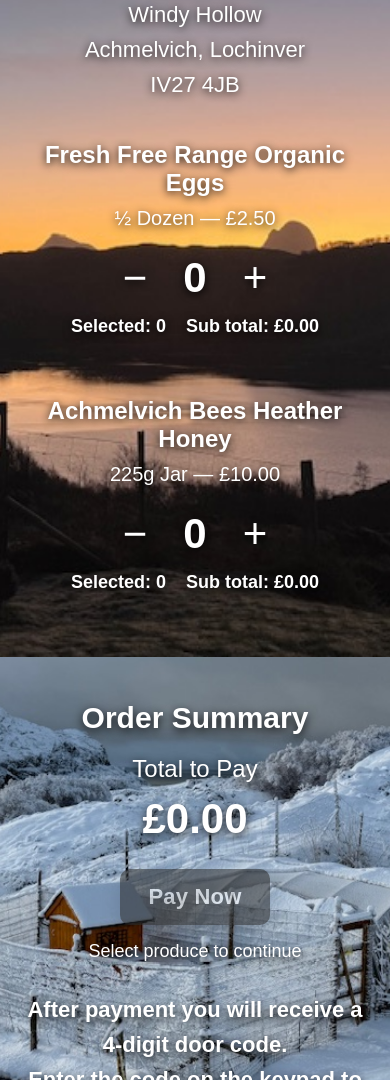
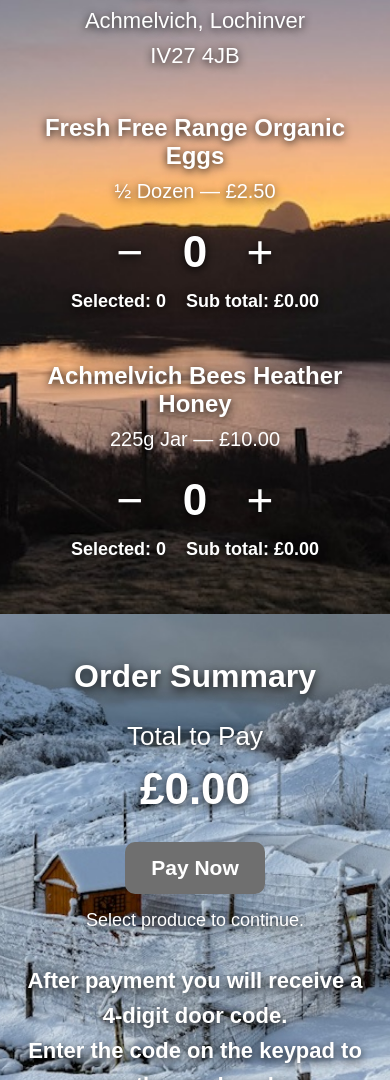
Before and after one commit to Admiral2022/lochroeproduce, a plain HTML site: page index.html in a window 390 px wide. Shown: the part 139-1219 px from the top of the page. Drawn offline with Linux system fonts and the light colour scheme.

Commit message:
Update 10 index.html

```diff
--- a/index.html
+++ b/index.html
@@ -3,33 +3,23 @@
 <head>
   <meta charset="UTF-8" />
   <meta name="viewport" content="width=device-width, initial-scale=1" />
-  <title>Loch Roe Produce</title>
-  <meta
-    name="description"
-    content="Fresh croft produce from Loch Roe Produce in Achmelvich, Lochinver."
-  />
+  <title>Fresh Croft Produce</title>
 
   <style>
-    :root{
-      --text:#ffffff;
-      --button:#2b2b2b;
-      --button-hover:#1f1f1f;
-    }
-
     *{
       box-sizing:border-box;
     }
 
-    html{
-      scroll-behavior:smooth;
+    html, body{
+      margin:0;
+      padding:0;
     }
 
     body{
-      margin:0;
       font-family:Arial, Helvetica, sans-serif;
-      color:var(--text);
+      color:#ffffff;
       text-align:center;
-      background:#111;
+      background:#111111;
     }
 
     .section{
@@ -47,29 +37,22 @@
       background-image:url("snowy.jpg");
     }
 
-    .wrap{
-      max-width:1100px;
+    .container{
+      max-width:1200px;
       margin:0 auto;
     }
 
     .title{
-      font-size:42px;
+      font-size:56px;
       font-weight:700;
-      margin:0 0 10px;
+      margin:0 0 24px;
       text-shadow:0 3px 10px rgba(0,0,0,0.9);
-      letter-spacing:0.2px;
-    }
-
-    .subtitle{
-      font-size:24px;
-      margin:0 0 22px;
-      text-shadow:0 2px 8px rgba(0,0,0,0.9);
     }
 
     .address{
-      font-size:26px;
+      font-size:30px;
       line-height:1.6;
-      margin-bottom:48px;
+      margin:0 0 56px;
       text-shadow:0 2px 8px rgba(0,0,0,0.9);
     }
 
@@ -77,26 +60,26 @@
       display:flex;
       justify-content:center;
       align-items:flex-start;
-      gap:70px;
+      gap:90px;
       flex-wrap:wrap;
     }
 
     .product{
-      flex:1 1 360px;
-      max-width:460px;
-      margin-bottom:20px;
+      width:420px;
+      max-width:100%;
+      margin-bottom:10px;
     }
 
     .product-name{
-      font-size:30px;
+      font-size:34px;
       font-weight:700;
-      margin-bottom:8px;
+      margin-bottom:10px;
       text-shadow:0 2px 8px rgba(0,0,0,0.9);
     }
 
     .product-price{
-      font-size:24px;
-      margin:10px 0 24px;
+      font-size:28px;
+      margin-bottom:24px;
       text-shadow:0 2px 8px rgba(0,0,0,0.9);
     }
 
@@ -104,58 +87,49 @@
       display:flex;
       justify-content:center;
       align-items:center;
-      gap:28px;
+      gap:34px;
     }
 
     .counter-symbol{
       display:inline-block;
-      min-width:42px;
-      font-size:52px;
+      min-width:36px;
+      font-size:58px;
       font-weight:400;
       line-height:1;
-      color:#ffffff;
       cursor:pointer;
       user-select:none;
       text-shadow:0 2px 8px rgba(0,0,0,0.95);
-      transition:opacity 0.15s ease, transform 0.15s ease;
     }
 
     .counter-symbol:hover{
-      opacity:0.82;
-      transform:translateY(-1px);
-    }
-
-    .counter-symbol:focus-visible{
-      outline:2px solid rgba(255,255,255,0.95);
-      outline-offset:4px;
-      border-radius:4px;
+      opacity:0.8;
     }
 
     .qty{
       min-width:56px;
-      font-size:54px;
+      font-size:58px;
       font-weight:700;
       text-shadow:0 2px 8px rgba(0,0,0,0.95);
     }
 
     .line-info{
       margin-top:14px;
-      font-size:22px;
+      font-size:24px;
       font-weight:700;
       text-shadow:0 2px 8px rgba(0,0,0,0.95);
     }
 
     .summary-title{
-      font-size:36px;
+      font-size:48px;
       font-weight:700;
-      margin:0 0 20px;
+      margin:0 0 26px;
       text-shadow:0 3px 10px rgba(0,0,0,0.9);
     }
 
     .summary-line{
-      font-size:26px;
-      margin-bottom:10px;
-      text-shadow:0 2px 8px rgba(0,0,0,0.9);
+      font-size:30px;
+      margin-bottom:12px;
+      text-shadow:0 2px 8px rgba(0,0,0,0.95);
     }
 
     .hidden{
@@ -163,65 +137,85 @@
     }
 
     .grand-total-label{
-      font-size:30px;
-      margin-top:20px;
-      text-shadow:0 2px 8px rgba(0,0,0,0.9);
+      font-size:34px;
+      margin-top:24px;
+      text-shadow:0 2px 8px rgba(0,0,0,0.95);
     }
 
     .grand-total{
-      font-size:52px;
+      font-size:64px;
       font-weight:700;
-      margin:12px 0 26px;
-      text-shadow:0 3px 10px rgba(0,0,0,0.9);
+      margin:12px 0 28px;
+      text-shadow:0 3px 10px rgba(0,0,0,0.95);
     }
 
     .pay-btn{
-      appearance:none;
       border:none;
-      background:var(--button);
+      border-radius:10px;
+      background:#2a2a2a;
       color:#ffffff;
       font-size:24px;
       font-weight:600;
-      letter-spacing:0.2px;
       padding:16px 34px;
-      border-radius:10px;
       cursor:pointer;
-      box-shadow:0 8px 20px rgba(0,0,0,0.25);
-      transition:background 0.15s ease, transform 0.15s ease, opacity 0.15s ease;
+      box-shadow:0 8px 20px rgba(0,0,0,0.28);
     }
 
     .pay-btn:hover{
-      background:var(--button-hover);
-      transform:translateY(-1px);
+      background:#1e1e1e;
     }
 
     .pay-btn:disabled{
-      opacity:0.55;
+      background:#6f6f6f;
       cursor:not-allowed;
-      transform:none;
+      box-shadow:none;
     }
 
     .note{
       margin-top:16px;
-      font-size:21px;
-      text-shadow:0 2px 8px rgba(0,0,0,0.9);
+      font-size:24px;
+      text-shadow:0 2px 8px rgba(0,0,0,0.95);
     }
 
     .instructions{
-      margin-top:30px;
-      font-size:26px;
+      margin-top:32px;
+      font-size:30px;
       font-weight:700;
       line-height:1.6;
-      text-shadow:0 3px 10px rgba(0,0,0,0.9);
+      text-shadow:0 3px 10px rgba(0,0,0,0.95);
     }
 
     @media (max-width: 900px){
-      .products{
-        gap:40px;
+      .title{
+        font-size:44px;
       }
 
-      .product{
-        max-width:520px;
+      .address{
+        font-size:25px;
+      }
+
+      .products{
+        gap:50px;
+      }
+
+      .product-name{
+        font-size:28px;
+      }
+
+      .product-price{
+        font-size:24px;
+      }
+
+      .summary-title{
+        font-size:40px;
+      }
+
+      .grand-total{
+        font-size:54px;
+      }
+
+      .instructions{
+        font-size:26px;
       }
     }
 
@@ -231,16 +225,20 @@
       }
 
       .title{
-        font-size:32px;
-      }
-
-      .subtitle{
-        font-size:20px;
+        font-size:34px;
       }
 
       .address{
         font-size:22px;
-        margin-bottom:38px;
+        margin-bottom:40px;
+      }
+
+      .products{
+        gap:40px;
+      }
+
+      .product{
+        width:100%;
       }
 
       .product-name{
@@ -252,16 +250,15 @@
       }
 
       .counter-row{
-        gap:22px;
+        gap:26px;
       }
 
       .counter-symbol{
-        min-width:34px;
-        font-size:42px;
+        font-size:46px;
       }
 
       .qty{
-        font-size:42px;
+        font-size:44px;
         min-width:42px;
       }
 
@@ -270,7 +267,7 @@
       }
 
       .summary-title{
-        font-size:30px;
+        font-size:32px;
       }
 
       .summary-line{
@@ -278,35 +275,33 @@
       }
 
       .grand-total-label{
-        font-size:24px;
+        font-size:26px;
       }
 
       .grand-total{
-        font-size:42px;
+        font-size:44px;
       }
 
       .pay-btn{
-        font-size:22px;
-        padding:15px 28px;
+        font-size:21px;
+        padding:14px 26px;
+      }
+
+      .note{
+        font-size:18px;
       }
 
       .instructions{
         font-size:22px;
       }
-
-      .note{
-        font-size:18px;
-      }
     }
   </style>
 </head>
-
 <body>
 
   <section class="section top-section">
-    <div class="wrap">
-      <div class="title">Fresh Croft Produce</div>
-      <div class="subtitle">Loch Roe Produce</div>
+    <div class="container">
+      <h1 class="title">Fresh Croft Produce</h1>
 
       <div class="address">
         Windy Hollow<br>
@@ -315,7 +310,6 @@
       </div>
 
       <div class="products">
-
         <div class="product">
           <div class="product-name">Fresh Free Range Organic Eggs</div>
           <div class="product-price">½ Dozen — £2.50</div>
@@ -349,14 +343,13 @@
             <span id="honeySubtotal">Sub total: £0.00</span>
           </div>
         </div>
-
       </div>
     </div>
   </section>
 
   <section class="section bottom-section">
-    <div class="wrap">
-      <div class="summary-title">Order Summary</div>
+    <div class="container">
+      <h2 class="summary-title">Order Summary</h2>
 
       <div class="summary-line hidden" id="summaryEggs">Eggs: £0.00</div>
       <div class="summary-line hidden" id="summaryHoney">Honey: £0.00</div>
@@ -366,7 +359,7 @@
 
       <button class="pay-btn" id="payBtn" disabled>Pay Now</button>
 
-      <div class="note" id="note">Select produce to continue</div>
+      <div class="note" id="note">Select produce to continue.</div>
 
       <div class="instructions">
         After payment you will receive a 4-digit door code.<br>
@@ -420,7 +413,7 @@
       document.getElementById("grandTotal").textContent = "£" + total.toFixed(2);
       document.getElementById("payBtn").disabled = total === 0;
       document.getElementById("note").textContent = total === 0
-        ? "Select produce to continue"
+        ? "Select produce to continue."
         : "Ready to pay £" + total.toFixed(2);
     }
 
```
